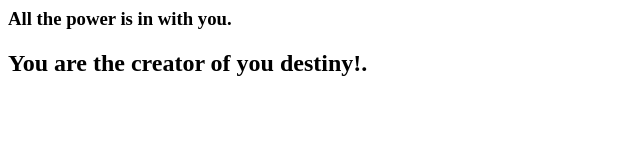
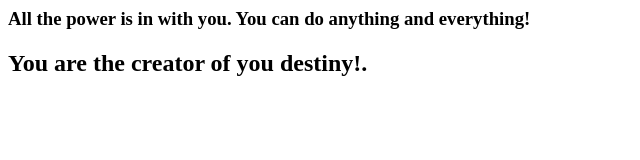
Before and after one commit to KhumainiShaik/firstgitrepo, a plain HTML site: page second.html in a window 1280 px wide. Shown: the whole page, without its empty margins (0-640 px from the left). Drawn offline with Linux system fonts and the light colour scheme.

Commit message:
Updated quote1

```diff
--- a/second.html
+++ b/second.html
@@ -1,6 +1,6 @@
 <html>
 	<body>
-		<H3>All the power is in with you.</H3>
+		<H3>All the power is in with you. You can do anything and everything! </H3>
 		<H2>You are the creator of you destiny!.</H2>
 	</body>
 </html>
```
